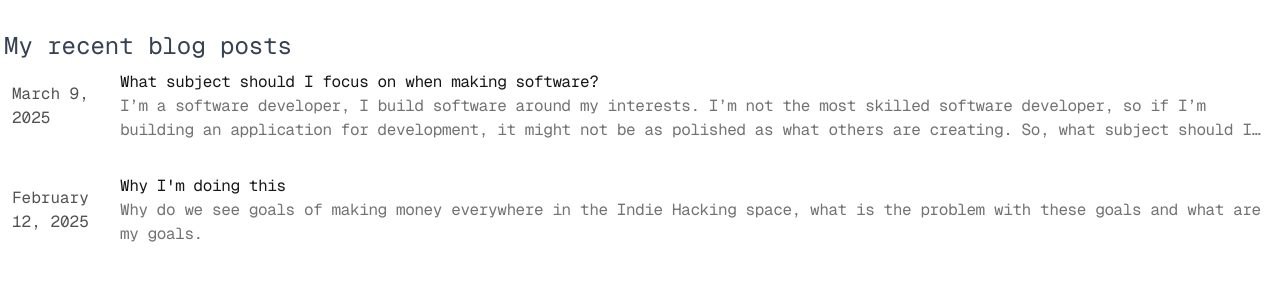
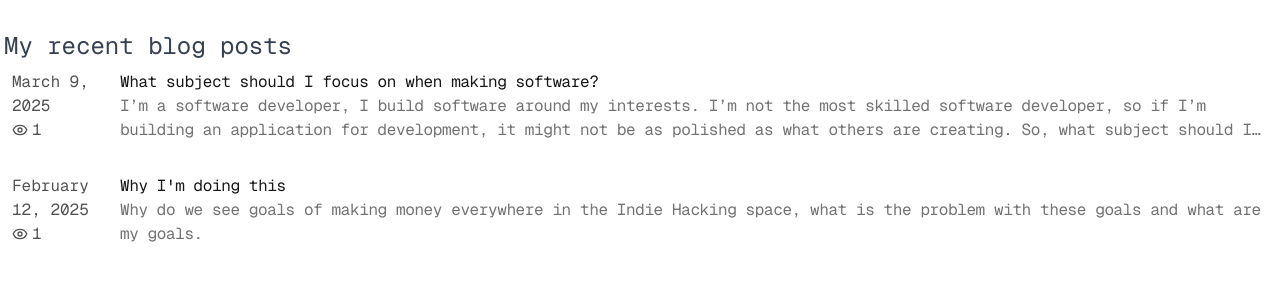
Before and after one commit to Phenixis/website, a Next.js app: page / in a window 1280 px wide. Shown: the part 492-788 px from the top of the page. Built offline with nearby package versions, Linux system fonts and the light colour scheme; no server answers; the database is empty; a web font is replaced by a local one.

Commit message:
feat: add views to every blog post

```diff
--- a/app/blog/[slug]/page.tsx
+++ b/app/blog/[slug]/page.tsx
@@ -1,24 +1,20 @@
-import { notFound } from 'next/navigation'
-import { CustomMDX } from '@/components/big/mdx'
-import { formatDate, getBlogPosts, kebabCasetoTitleCase } from '@/app/blog/utils'
-import { baseUrl } from 'app/sitemap'
-import { BadgeTrimmed } from '@/components/ui/badge-trimmed'
-import { cn } from '@/lib/utils'
-import { ExternalLink } from 'lucide-react'
+import {notFound} from 'next/navigation'
+import {CustomMDX} from '@/components/big/mdx'
+import {formatDate, getBlogPosts, kebabCasetoTitleCase} from '@/app/blog/utils'
+import {baseUrl} from 'app/sitemap'
+import {BadgeTrimmed} from '@/components/ui/badge-trimmed'
+import {cn} from '@/lib/utils'
+import {ExternalLink, Eye, UserIcon} from 'lucide-react'
+import {Metadata} from "next";
+import {headers} from "next/headers"
+import {getViews, incrementViews, hashIp} from "@/lib/redis";
 
-export async function generateStaticParams() {
-	const posts = getBlogPosts(true)
+export async function generateMetadata(props: { params: Promise<{ slug: string }> }): Promise<Metadata> {
+    const params = await props.params;
+    const post = (await getBlogPosts(true)).find((post) => post.slug === params.slug)
 
-	return posts.map((post) => ({
-		slug: post.slug,
-	}))
-}
-
-export async function generateMetadata(props: { params: Promise<{ slug: string }> }) {
-	const params = await props.params;
-	const post = getBlogPosts(true).find((post) => post.slug === params.slug)
     if (!post) {
-		return
+        return {title: 'Not Found'}
     }
 
     const {
@@ -57,11 +53,24 @@ export async function generateMetadata(props: { params: Promise<{ slug: string }
 
 export default async function Blog(props: { params: Promise<{ slug: string }> }) {
     const params = await props.params;
-	const post = getBlogPosts(true).find((post) => post.slug === params.slug)
+    const post = (await getBlogPosts(true)).find((post) => post.slug === params.slug)
 
     if (!post) {
         notFound()
     }
+
+    const h = await headers();
+    const xff = h.get('x-forwarded-for');
+    const ip = (xff && xff.split(',')[0].trim()) || h.get('x-real-ip') || '127.0.0.1';
+
+    const secret = process.env.IP_HASH_KEY; // défini dans .env
+    const hashedIp = hashIp(ip, secret);
+
+    console.log(`IP: ${ip}, Hashed IP: ${hashedIp}`);
+
+    await incrementViews("/blog/" + post.slug, hashedIp)
+
+    const views = await getViews("/blog/" + post.slug)
 
     return (
         <section className='page flex-1 flex flex-col justify-between gap-4 md:gap-12'>
@@ -108,29 +117,37 @@ export default async function Blog(props: { params: Promise<{ slug: string }> })
                         ) : null
                     }
                 </div>
-				<div className="flex flex-col gap-1 md:flex-row justify-between md:items-center mt-2 text-xs md:text-sm text-neutral-600 dark:text-neutral-400 ">
+                <div
+                    className="flex flex-col gap-1 md:flex-row justify-between md:items-center mt-2 text-xs md:text-sm text-neutral-600 dark:text-neutral-400 ">
                     <p className="basis-1/6">
                         {formatDate(post.metadata.publishedAt)}
                     </p>
                     <p className="basis-5/6">
                         {post.metadata.summary}
                     </p>
+                    <div className="flex flex-col basis-1/6 items-end gap-1 md:gap-2 text-right">
                         {
                             post.metadata.link ? (
-							<a href={post.metadata.link} target="_blank" rel="noopener noreferrer" className="flex items-center gap-1">
+                                <a href={post.metadata.link} target="_blank" rel="noopener noreferrer"
+                                   className="flex items-center gap-1">
                                     Link
-								<ExternalLink className="size-4" />
+                                    <ExternalLink className="size-4"/>
                                 </a>
                             ) : null
                         }
+                        <p className="flex items-center gap-1">
+                            <Eye className="size-4"/>
+                            {views}
+                        </p>
+                    </div>
                 </div>
             </header>
-			<article className="grow flex flex-col justify-between prose font-serif text-base lg:text-lg">
-				<CustomMDX source={post.content} />
+            <article className="grow flex flex-col justify-between prose font-serif text-sm md:text-base lg:text-lg">
+                <CustomMDX source={post.content}/>
             </article>
             <footer>
                 <p className="text-sm text-neutral-500 dark:text-neutral-400">
-					Best Regards,<br />
+                    Best Regards,<br/>
                     Maxime Duhamel :)
                 </p>
             </footer>
--- a/app/blog/utils.ts
+++ b/app/blog/utils.ts
@@ -1,6 +1,7 @@
-import { colorVariants, states, skills } from '@/components/big/project'
+import {colorVariants, states, skills} from '@/components/big/project'
 import fs from 'fs'
 import path from 'path'
+import {getViews} from "@/lib/redis";
 
 export const dir = path.join(process.cwd(), 'app', 'blog', 'posts')
 
@@ -8,6 +9,7 @@ type Metadata = {
     title: string
     publishedAt: string
     summary: string
+    views: number
     link?: string
     image?: string
     isProject?: string
@@ -48,7 +50,7 @@ function parseFrontmatter(fileContent: string) {
                 const localSkills = Array(localTags.length).fill("")
                 for (let i = 0; i < localTags.length; i++) {
                     if (skills[localTags[i] - 1]) {
-            localSkills[i] = skills[localTags[i]-1]
+                        localSkills[i] = skills[localTags[i] - 1]
                     }
                 }
                 metadata.tags = localSkills as typeof skills
@@ -60,7 +62,7 @@ function parseFrontmatter(fileContent: string) {
         }
     })
 
-  return { metadata: metadata as Metadata, content }
+    return {metadata: metadata as Metadata, content}
 }
 
 function getMDXFiles(dir: fs.PathLike) {
@@ -72,23 +74,26 @@ function readMDXFile(filePath: fs.PathOrFileDescriptor) {
     return parseFrontmatter(rawContent)
 }
 
-function getMDXData(dir: string) {
+async function getMDXData(dir: string) {
     const mdxFiles = getMDXFiles(dir)
-  return mdxFiles.map((file) => getBlogPost(file))
+    const postPromises = mdxFiles.map((file) => getBlogPost(file));
+    return Promise.all(postPromises); // Wait for all promises to resolve
 }
 
-export function getBlogPosts(withProjects: boolean = false) {
-  const posts = getMDXData(dir)
+export async function getBlogPosts(withProjects: boolean = false) {
+    const posts = await getMDXData(dir)
 
     return posts.filter((post) => {
         return post.metadata.publishedAt != "" && (withProjects || !Boolean(post.metadata.isProject))
     })
 }
 
-export function getBlogPost(slug: string) {
+export async function getBlogPost(slug: string) {
     const slugWithoutMDX = slug.replace(/\.mdx?$/, '')
     const slugWithMDX = `${slugWithoutMDX}.mdx`
-  const { metadata, content } = readMDXFile(path.join(dir, slugWithMDX))
+    const {metadata, content} = readMDXFile(path.join(dir, slugWithMDX))
+
+    metadata.views = await getViews("/blog/" + formatToKebabCase(slugWithoutMDX))
 
     return {
         metadata,
@@ -97,8 +102,9 @@ export function getBlogPost(slug: string) {
     } as ProjectType
 }
 
-export function getProjects() {
-  return getBlogPosts(true).filter((post) => {
+export async function getProjects() {
+    const posts = await getBlogPosts(true)
+    return posts.filter((post) => {
         return post.metadata.isProject !== undefined && Boolean(post.metadata.isProject)
     })
 }
--- a/app/page.tsx
+++ b/app/page.tsx
@@ -3,7 +3,7 @@ import Project, { colorVariants, states } from "@/components/big/project"
 import { getProjects } from "@/app/blog/utils"
 import Link from "next/link"
 
-export default function Page() {
+export default async function Page() {
     const birthDate = new Date(2005, 3, 18, 10, 1, 0, 0);
     const now = new Date();
     const birthdayThisYear = new Date(now.getFullYear(), birthDate.getMonth(), birthDate.getDate());
@@ -12,7 +12,7 @@ export default function Page() {
         currentLifeYear--;
     }
     currentLifeYear = Math.max(0, currentLifeYear); // safeguard in case of negative age
-    const projects = getProjects()
+    const projects = await getProjects()
 
     return (
         <section className="page">
--- a/app/projects/page.tsx
+++ b/app/projects/page.tsx
@@ -13,8 +13,8 @@ import Project, { colorVariants, states } from "@/components/big/project"
 import { getProjects } from "@/app/blog/utils"
 
 
-export default function Page() {
-    const projectsList = getProjects()
+export default async function Page() {
+    const projectsList = await getProjects()
 
     return (
         <section className="page space-y-4">
--- a/components/big/posts.tsx
+++ b/components/big/posts.tsx
@@ -1,13 +1,14 @@
 import Link from 'next/link'
-import { formatDate, getBlogPosts } from '@/app/blog/utils'
-import { cn } from '@/lib/utils'
+import {formatDate, getBlogPosts} from '@/app/blog/utils'
+import {cn} from '@/lib/utils'
+import {Eye} from "lucide-react";
 
-export default function BlogPosts({
-    limit = 5
-}: {
+export default async function BlogPosts({
+                                      limit = 5
+                                  }: {
     limit?: number
 }) {
-    const allBlogs = getBlogPosts()
+    const allBlogs = await getBlogPosts()
 
     return (
         <div>
@@ -28,9 +29,16 @@ export default function BlogPosts({
                         href={`/blog/${post.slug}`}
                     >
                         <div className="w-full flex flex-col md:items-center md:flex-row space-x-0 md:space-x-2">
-                            <p className="text-neutral-600 dark:text-neutral-400 w-full md:w-[100px] tabular-nums shrink-0">
-                                {formatDate(post.metadata.publishedAt, false)}
-                            </p>
+                            <div
+                                className="flex flex-col w-full md:w-[100px] tabular-nums shrink-0 text-neutral-600 dark:text-neutral-400">
+                                <p>
+                                    {formatDate(post.metadata.publishedAt, false)}
+                                </p>
+                                <p className="flex items-center gap-1">
+                                    <Eye className="size-4"/>
+                                    {post.metadata.views}
+                                </p>
+                            </div>
                             <div>
                                 <p
                                     className={cn(
--- /dev/null
+++ b/lib/redis.ts
@@ -0,0 +1,38 @@
+import { Redis } from '@upstash/redis'
+import crypto from 'crypto'
+
+export const redis = Redis.fromEnv()
+
+type value = {
+    views: number,
+    hashedIps: string[]
+}
+
+export function hashIp(ip: string, key?: string) {
+    if (key) {
+        return crypto.createHmac("sha256", key).update(ip).digest("hex");
+    }
+    return crypto.createHash("sha256").update(ip).digest("hex");
+}
+
+export async function incrementViews(key: string, hashed_ip_address: string) {
+    const data = await redis.get(key) as value
+
+    console.log(data)
+
+    if (data === null) {
+        await redis.set(key, { views: 1, hashedIps: [hashed_ip_address] })
+        return
+    }
+
+    if (data.hashedIps.includes(hashed_ip_address)) {
+        return
+    }
+
+    await redis.set(key, { views: data.views + 1, hashedIps: [...data.hashedIps, hashed_ip_address] })
+}
+
+export async function getViews(key: string) {
+    const data = await redis.get(key) as value
+    return data?.views || 1
+}
--- a/package.json
+++ b/package.json
@@ -16,8 +16,10 @@
     "@tailwindcss/postcss": "^4.1.14",
     "@types/react": "npm:types-react@19.0.0-rc.1",
     "@types/react-dom": "npm:types-react-dom@19.0.0-rc.1",
+    "@upstash/redis": "^1.35.4",
     "@vercel/analytics": "^1.5.0",
     "axios": "^1.12.2",
+    "bcrypt": "^6.0.0",
     "class-variance-authority": "^0.7.1",
     "clsx": "^2.1.1",
     "lucide-react": "^0.459.0",
```
Also changed, not shown: 2 other files (tests, documents, lock files or other folders). Lines whose indentation alone changed are shown as unchanged.
